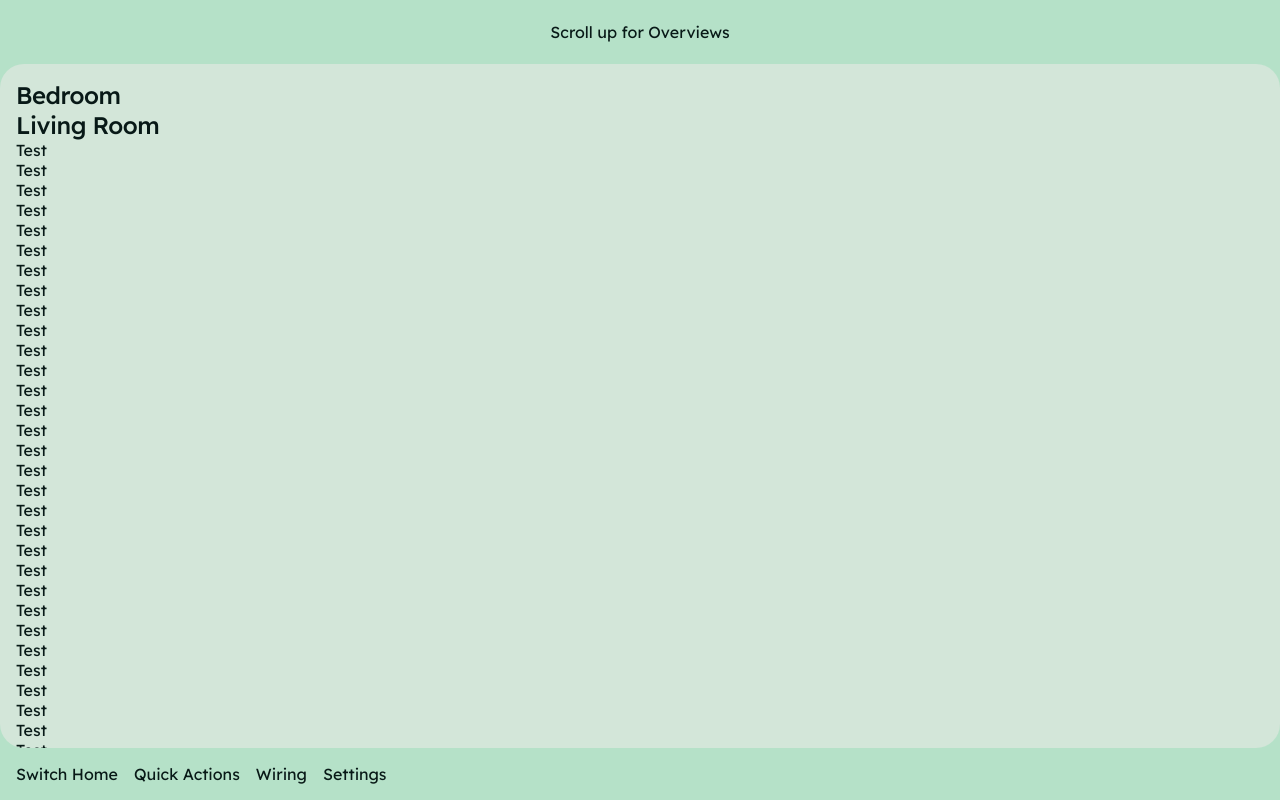
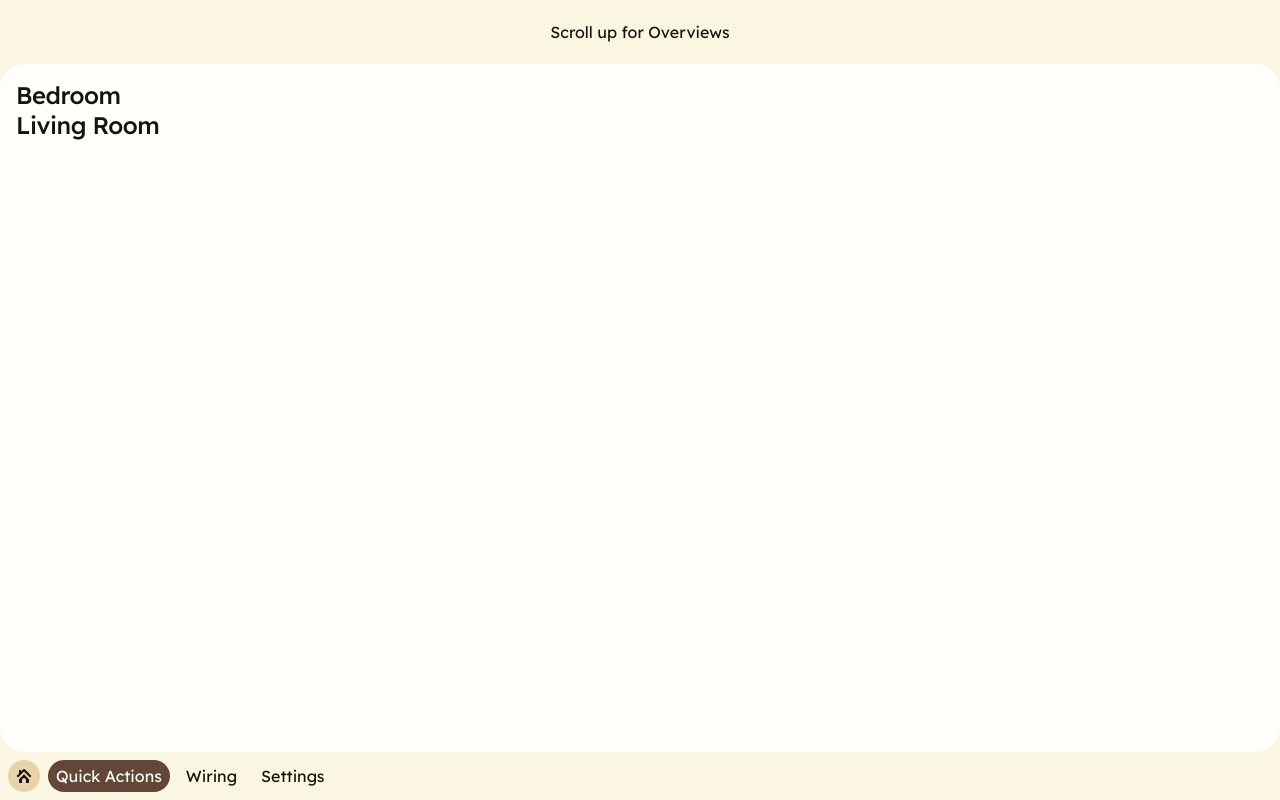
Before and after one commit to dphfox/smart-home-ui, a plain HTML site: page index.html in a window 1280 px wide. Drawn offline with Linux system fonts and the light colour scheme.

Commit message:
More stuff

```diff
--- a/index.html
+++ b/index.html
@@ -11,7 +11,7 @@
 	<body>
 		<nav>
 			<button>Switch Home</button>
-			<button>Quick Actions</button>
+			<button class="current">Quick Actions</button>
 			<button>Wiring</button>
 			<button>Settings</button>
 		</nav>
@@ -28,72 +28,6 @@
 				<section class="dense-grid">
 
 				</section>
-				<p>Test</p>
-				<p>Test</p>
-				<p>Test</p>
-				<p>Test</p>
-				<p>Test</p>
-				<p>Test</p>
-				<p>Test</p>
-				<p>Test</p>
-				<p>Test</p>
-				<p>Test</p>
-				<p>Test</p>
-				<p>Test</p>
-				<p>Test</p>
-				<p>Test</p>
-				<p>Test</p>
-				<p>Test</p>
-				<p>Test</p>
-				<p>Test</p>
-				<p>Test</p>
-				<p>Test</p>
-				<p>Test</p>
-				<p>Test</p>
-				<p>Test</p>
-				<p>Test</p>
-				<p>Test</p>
-				<p>Test</p>
-				<p>Test</p>
-				<p>Test</p>
-				<p>Test</p>
-				<p>Test</p>
-				<p>Test</p>
-				<p>Test</p>
-				<p>Test</p>
-				<p>Test</p>
-				<p>Test</p>
-				<p>Test</p>
-				<p>Test</p>
-				<p>Test</p>
-				<p>Test</p>
-				<p>Test</p>
-				<p>Test</p>
-				<p>Test</p>
-				<p>Test</p>
-				<p>Test</p>
-				<p>Test</p>
-				<p>Test</p>
-				<p>Test</p>
-				<p>Test</p>
-				<p>Test</p>
-				<p>Test</p>
-				<p>Test</p>
-				<p>Test</p>
-				<p>Test</p>
-				<p>Test</p>
-				<p>Test</p>
-				<p>Test</p>
-				<p>Test</p>
-				<p>Test</p>
-				<p>Test</p>
-				<p>Test</p>
-				<p>Test</p>
-				<p>Test</p>
-				<p>Test</p>
-				<p>Test</p>
-				<p>Test</p>
-				<p>Test</p>
 			</article>
 		</main>
 	</body>
--- a/style.css
+++ b/style.css
@@ -5,19 +5,19 @@
 }
 
 :root {
-	--pal-0: #d3e6d9;
-	--pal-0-5: #c4e3d0;
-	--pal-1: #b5e1c8;
-	--pal-1-5: #a6dec0;
-	--pal-2: #97dbba;
-	--pal-3: #7cd1af;
-	--pal-4: #63c4a3;
-	--pal-5: #4eb195;
-	--pal-6: #3c9983;
-	--pal-7: #2c7c6b;
-	--pal-8: #1e5b4f;
-	--pal-9: #123932;
-	--pal-10: #081917;
+	--pal-0: #fffffb;
+	--pal-0-5: #fdfbee;
+	--pal-1: #faf6e1;
+	--pal-1-5: #f7efd3;
+	--pal-2: #f3e7c6;
+	--pal-3: #e8d2ac;
+	--pal-4: #d9ba94;
+	--pal-5: #c49f7c;
+	--pal-6: #a98365;
+	--pal-7: #88654d;
+	--pal-8: #634736;
+	--pal-9: #3d2b21;
+	--pal-10: #19120d;
 
 	--atop-b: var(--pal-10);
 	--atop-0: var(--pal-10);
@@ -37,19 +37,19 @@
 
 @media (prefers-color-scheme: dark) {
 	:root {
-		--pal-0: #081a17;
-		--pal-0-5: #0c2722;
-		--pal-1: #11352e;
-		--pal-1-5: #18453b;
-		--pal-2: #1e5449;
-		--pal-3: #307b69;
-		--pal-4: #429d85;
-		--pal-5: #50ae92;
-		--pal-6: #5ebb9c;
-		--pal-7: #77c6a6;
-		--pal-8: #98d1b4;
-		--pal-9: #b6dbc5;
-		--pal-10: #d3e6d9;
+		--pal-0: #1a120d;
+		--pal-0-5: #291d16;
+		--pal-1: #38291f;
+		--pal-1-5: #4a362a;
+		--pal-2: #5c4434;
+		--pal-3: #886951;
+		--pal-4: #ad8a6b;
+		--pal-5: #c19e7c;
+		--pal-6: #cfb18c;
+		--pal-7: #dcc8a5;
+		--pal-8: #e8dfc3;
+		--pal-9: #f4f1e0;
+		--pal-10: #fffffb;
 
 		--atop-0: var(--pal-10);
 		--atop-0-5: var(--pal-10);
@@ -91,15 +91,54 @@ body > nav {
 	grid-area: nav;
 	display: flex;
 	flex-direction: row;
-	gap: 1rem;
-	padding: 1rem;
-}
+	padding: 0.5rem;
+	gap: 0.5rem;
 
-nav > button {
-	font: inherit;
-	border: none;
-	background: none;
-	color: inherit;
+	& > button {
+		font: inherit;
+		border: none;
+		background: none;
+		color: inherit;
+
+		padding: 0 0.5rem;
+		border-radius: 2rem;
+		height: 2rem;
+
+		cursor: pointer;
+
+		&:first-of-type {
+			background: var(--pal-3);
+			color: var(--atop-3);
+			font-size: 0;
+			aspect-ratio: 1;
+
+			position: relative;
+
+			&::after {
+				content: " ";
+				display: block;
+				position: absolute;
+				width: 1rem;
+				height: 1rem;
+				left: 50%;
+				top: 50%;
+				translate: -50% -50%;
+				background-color: currentColor;
+				mask: url(assets/icons/home.svg) no-repeat center;
+				mask-size: cover;
+			}
+		}
+
+		&.current {
+			background: var(--pal-8);
+			color: var(--atop-8);
+		}
+
+		&:hover {
+			background: var(--pal-4);
+			color: var(--atop-4);
+		}
+	}
 }
 
 body > main {
```
Also changed, not shown: assets/icons/arrow-right.svg (added), assets/icons/eye.svg (added), assets/icons/home.svg (added).
